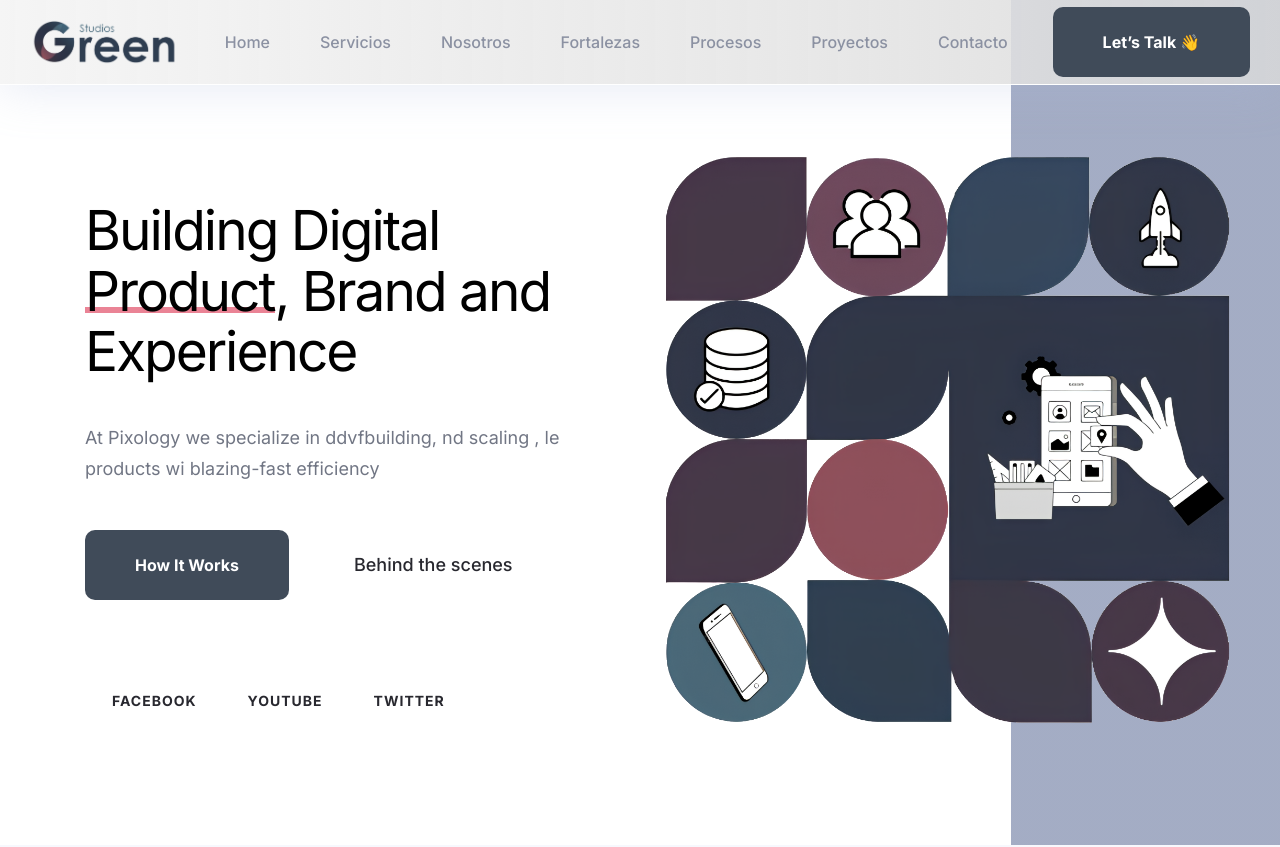
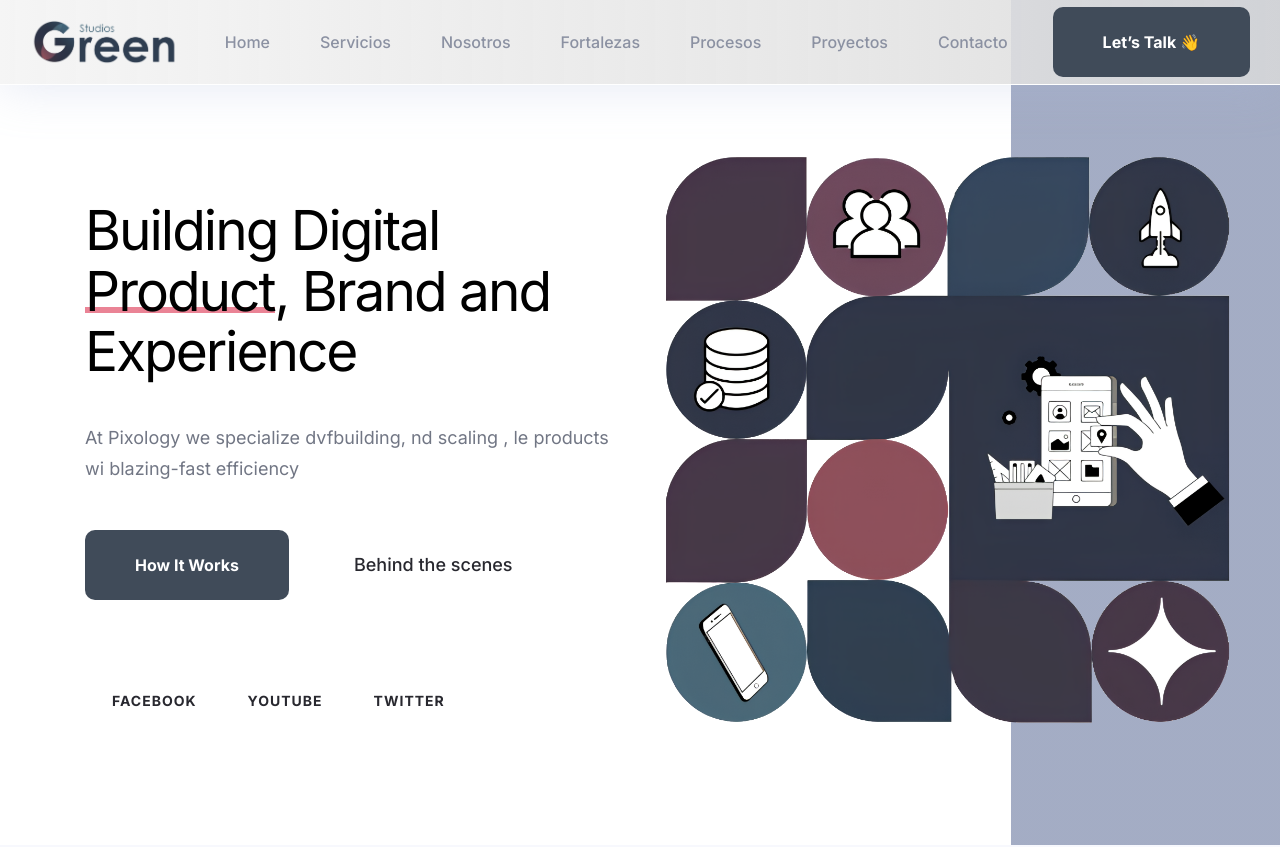
Before and after one commit to Santicabral0478/greenstudios, a Next.js app: page / in a window 1280 px wide. Shown: the top 847 px of the page. Built offline with nearby package versions, Linux system fonts and the light colour scheme; no server answers.

Commit message:
update 4jhfsr1133h

```diff
--- a/src/components/Hero/index.tsx
+++ b/src/components/Hero/index.tsx
@@ -14,7 +14,7 @@ export const Hero: FunctionComponent = ()=>{
             </h1>
 
             <p className="hero-text">
-              At Pixology we specialize in ddvfbuilding, nd scaling , le products wi
+              At Pixology we specialize dvfbuilding, nd scaling , le products wi
               blazing-fast
               efficiency
             </p>
```
